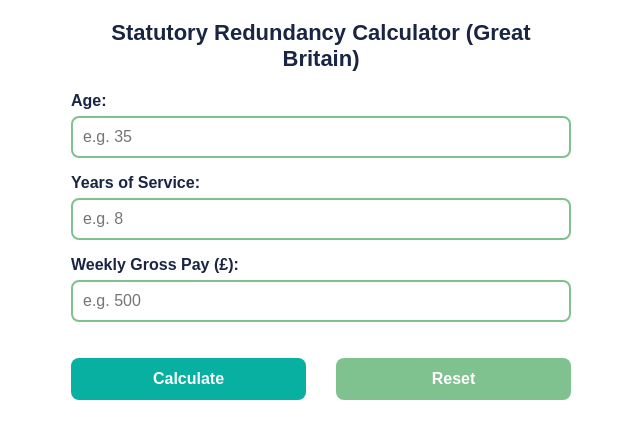
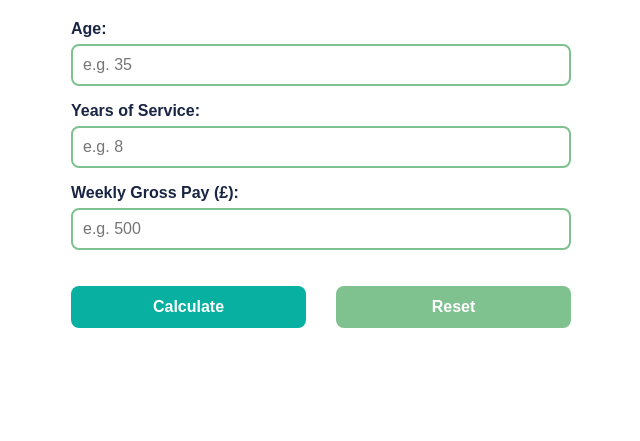
Before and after one commit to VWVConnect/Statutory-Redundancy-Calculator-GB-ONLY-, a plain HTML site: page index.html in a window 1280 px wide. Shown: the whole page, without its empty margins (319-959 px from the left). Drawn offline with Linux system fonts and the light colour scheme.

Commit message:
Update index.html

```diff
--- a/index.html
+++ b/index.html
@@ -8,7 +8,6 @@
 </head>
 <body>
   <div class="calculator-container">
-    <h1>Statutory Redundancy Calculator (Great Britain)</h1>
 
     <label for="age">Age:</label>
     <input type="number" id="age" min="16" max="100" placeholder="e.g. 35" required />
```
